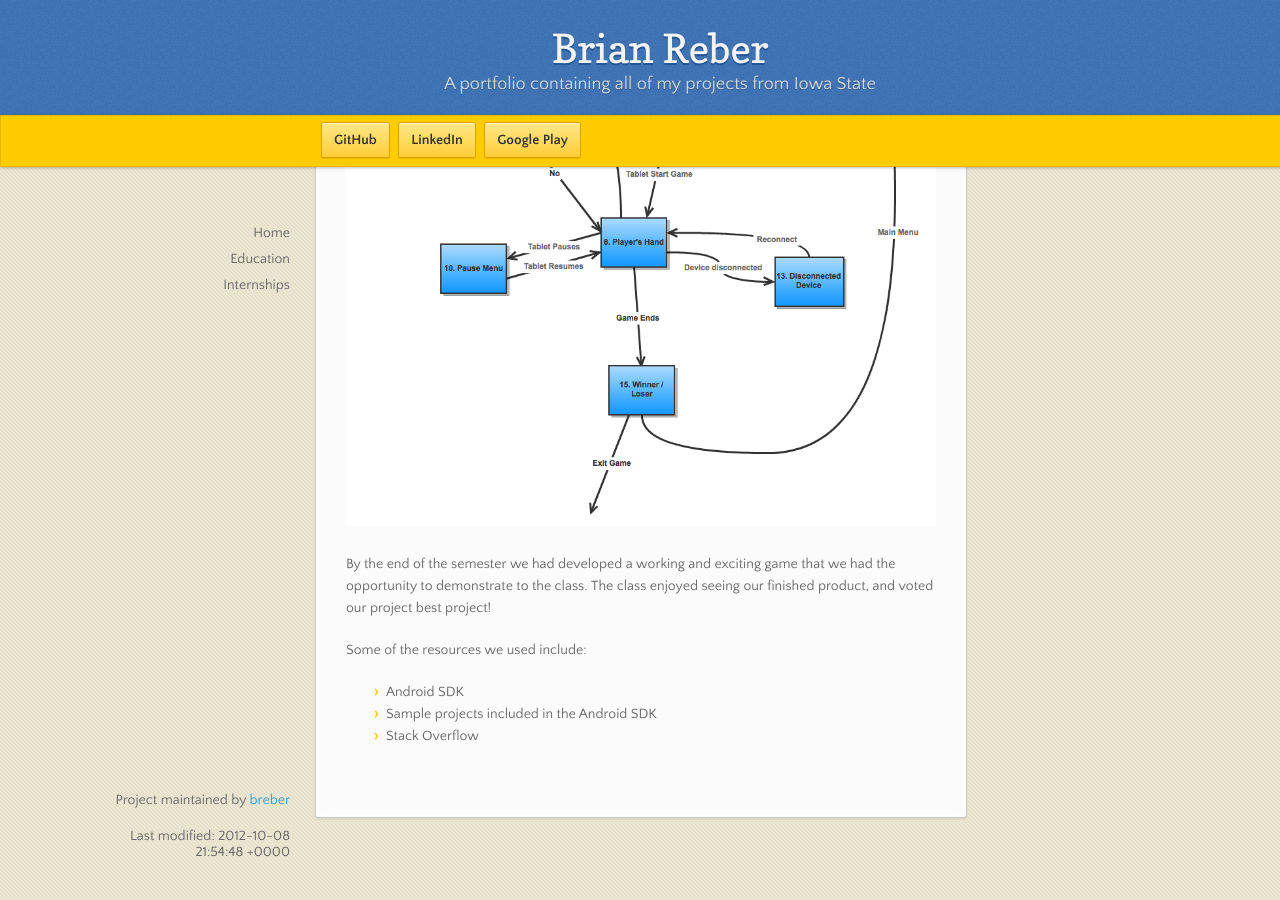
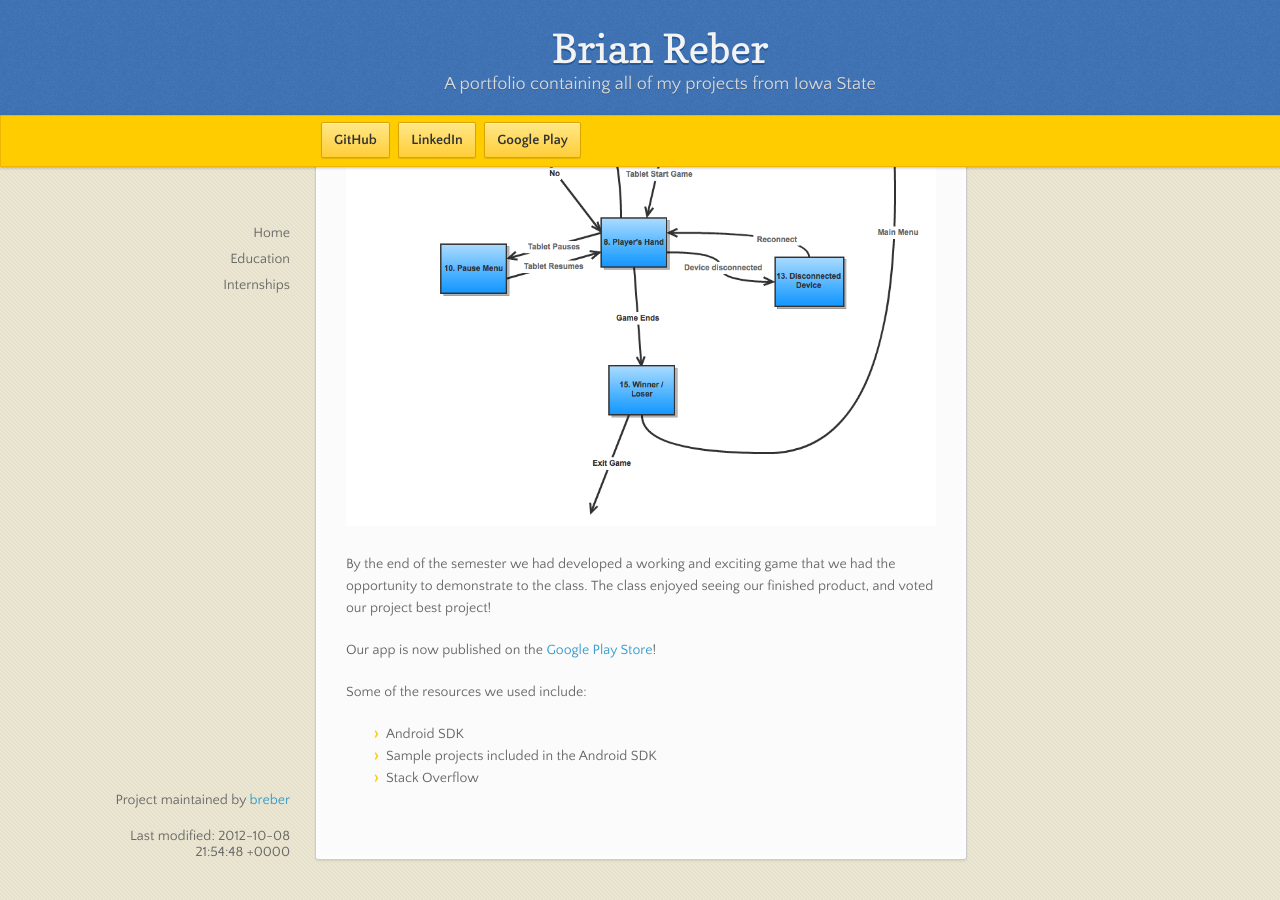
Before and after one commit to breber/school, a Jekyll site: the page built from _posts/2012-05-05-CS309.md, in a window 1280 px wide and 900 px high, scrolled down 1613 px. Built offline with Jekyll 4.4.1, drawn with Linux system fonts in a browser that asks for light colours; Markdown is read by kramdown in place of the engine named in the settings; before the commit the page ends 2471 px from its top, so only the background shows below that.

Commit message:
Add link to our app

```diff
--- a/_posts/2012-05-05-CS309.md
+++ b/_posts/2012-05-05-CS309.md
@@ -22,6 +22,8 @@ A major part of this course was design documentation. The majority of the semest
 
 By the end of the semester we had developed a working and exciting game that we had the opportunity to demonstrate to the class. The class enjoyed seeing our finished product, and voted our project best project!
 
+Our app is now published on the [Google Play Store](https://play.google.com/store/apps/details?id=com.worthwhilegames.cardgames)!
+
 Some of the resources we used include:
 
 * Android SDK
```
